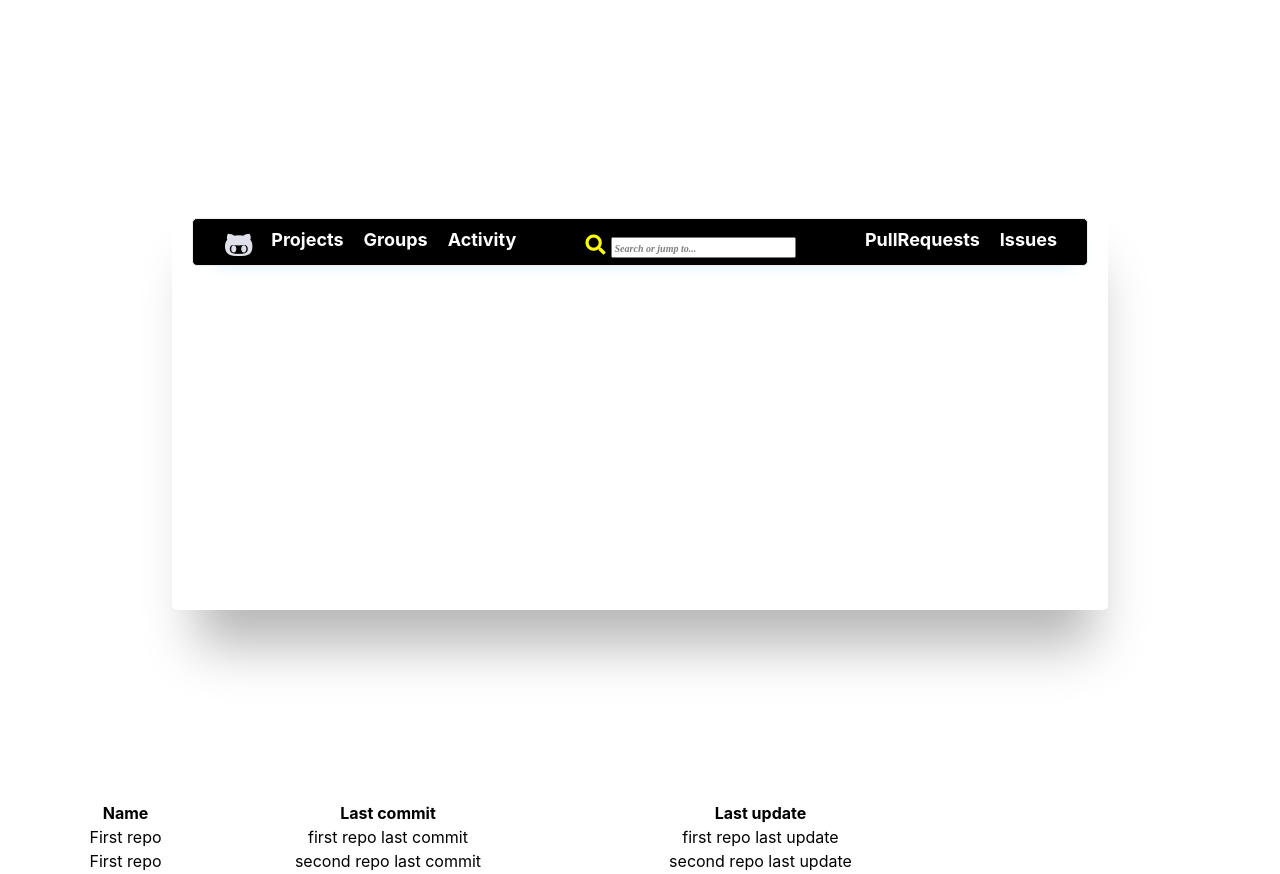
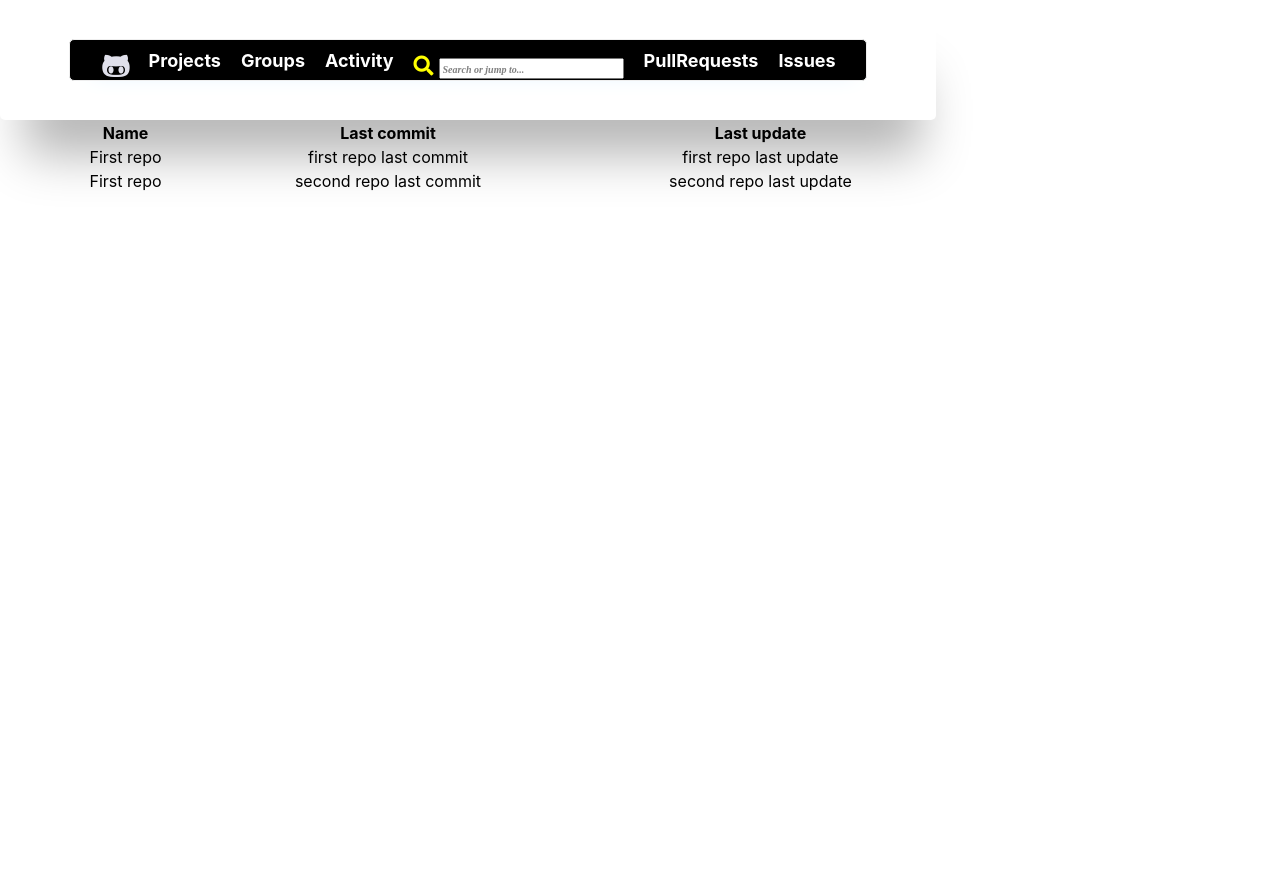
Before and after one commit to Natanagar/getrepo, a React (Create React App) app: page / in a window 1280 px wide. After the commit the page ends 800 px from the top, so only its background shows below. Built offline with nearby package versions, Linux system fonts and the light colour scheme.

Commit message:
I've started to add functions

```diff
--- a/src/App.css
+++ b/src/App.css
@@ -1,5 +1,6 @@
+
 .content-repos{
-    /*display: flex;*/
+    display: flex;
     width:100%;
 }
 .content-repos table{
@@ -12,9 +13,16 @@
     display: flex;
     justify-content: center;
     align-items: center;
-    min-height: 100vh;
+    /*min-height: 100vh;*/
+    min-height: 100px;
+    min-width: 400px;
+    background: #fff;
+    padding: 10px 20px;
+    border-radius: 5px;
+    box-shadow: 5px 55px 50px -20px #b6b6b6;
+    width: 70%
 }
-.header nav{
+/*.header nav{
     min-height: 400px;
     min-width: 400px;
     background: #fff;
@@ -22,7 +30,7 @@
     border-radius: 5px;
     box-shadow: 5px 55px 50px -20px #b6b6b6;
     width: 70%
-}
+}*/
 .header li.search{
     margin-left: auto;
     margin-right: auto;
@@ -38,7 +46,7 @@ ul.menu{
     list-style-type: none;
     background-color: black;
     padding: 0 20px;
-    height: 46px;
+    height: 40px;
     border: 1px solid rgba(238,238,238 ,1);
     border-radius: 5px;
     color: rgba(117,117,117 ,1);
@@ -83,3 +91,7 @@ ul.menu li a{
     font-weight: bold;
     font-style: oblique;
   }
+  /* styling table */
+  table{
+      width: 100%;
+  }
--- a/src/App.js
+++ b/src/App.js
@@ -10,10 +10,16 @@ import './App.css';
 class App extends Component {
   constructor(props){
     super(props)
-    this.getDataFromGithub = this.getDataFromGithub.bind(this)
+    this.getDataFromGithub = this.getDataFromGithub.bind(this);
+    this.sortingRepoInTheColumns = this.sortingRepoInTheColumns.bind(this)
   }
   state = {
     wait : false
+  }
+  sortingRepoInTheColumns = (event, data) => {
+    console.log("We've got it");
+    console.log(event);
+
   }
   getDataFromGithub = () => {
     console.log(Github)
@@ -30,6 +36,7 @@ class App extends Component {
           ()=>(
           <Home
           wait={wait}
+          sortingRepoInTheColumns={this.sortingRepoInTheColumns}
           />
           )
         } />
--- a/src/components/Content.js
+++ b/src/components/Content.js
@@ -3,22 +3,43 @@ import React, { Component } from 'react'
 export default class Content extends Component {
   render() {
     return (
+
+
       <div className='content-repos'>
         <table>
           <tr>
-            <th>Name</th>
-            <th>Last commit</th>
-            <th>Last update</th>
+            <th>
+            Name
+            </th>
+            <th
+            onclick={()=>(console.log('Click the second column'))}
+            >
+            Last commit</th>
+            <th
+            onclick={()=>(console.log('Click the third column'))}
+            >Last update</th>
           </tr>
           <tr>
-            <td>First repo</td>
-            <td>first repo last commit</td>
-            <td>first repo last update</td>
+            <td
+            onclick={()=>(console.log('Clicking to first repo'))}
+            >First repo</td>
+            <td
+            onclick={()=>(console.log('Clicking to second repo'))}
+            >first repo last commit</td>
+            <td
+            onclick={()=>(console.log('Clicking to third repo'))}
+            >first repo last update</td>
           </tr>
           <tr>
-            <td>First repo</td>
-            <td>second repo last commit</td>
-            <td>second repo last update</td>
+            <td
+            onclick={()=>(console.log('Clicking to first repo'))}
+            >First repo</td>
+            <td
+            onclick={()=>(console.log('Clicking to second repo'))}
+            >second repo last commit</td>
+            <td
+            onclick={()=>(console.log('Clicking to third repo'))}
+            >second repo last update</td>
           </tr>
         </table>
       </div>
--- a/src/components/Header.js
+++ b/src/components/Header.js
@@ -3,8 +3,8 @@ import React, { Component } from 'react'
 export default class Header extends Component {
   render() {
     return (
-      <div className="header">
-        <nav>
+      <nav className="header">
+
 
           <ul className='menu' role="navigation">
             <li>
@@ -33,9 +33,7 @@ export default class Header extends Component {
             <li><a href='#'>PullRequests</a></li>
             <li><a href="#">Issues</a></li>
           </ul>
-
-        </nav>
-      </div>
+      </nav>
     )
   }
 }
--- a/src/components/Home.js
+++ b/src/components/Home.js
@@ -5,8 +5,8 @@ import Splashscreen from './splashscreen/Splashscreen';
 
 export default class Home extends Component {
   render() {
-    console.log(this.props)
-    const { wait } = this.props
+    const { wait, sortingRepoInTheColumns } = this.props
+    console.log(wait, sortingRepoInTheColumns)
     return (
      wait
      ?
@@ -14,7 +14,9 @@ export default class Home extends Component {
      :
       <div className='home'>
         <Header />
-        <Content />
+        <Content
+        sortingRepoInTheColumns={sortingRepoInTheColumns}
+        />
       </div>
     )
   }
```
